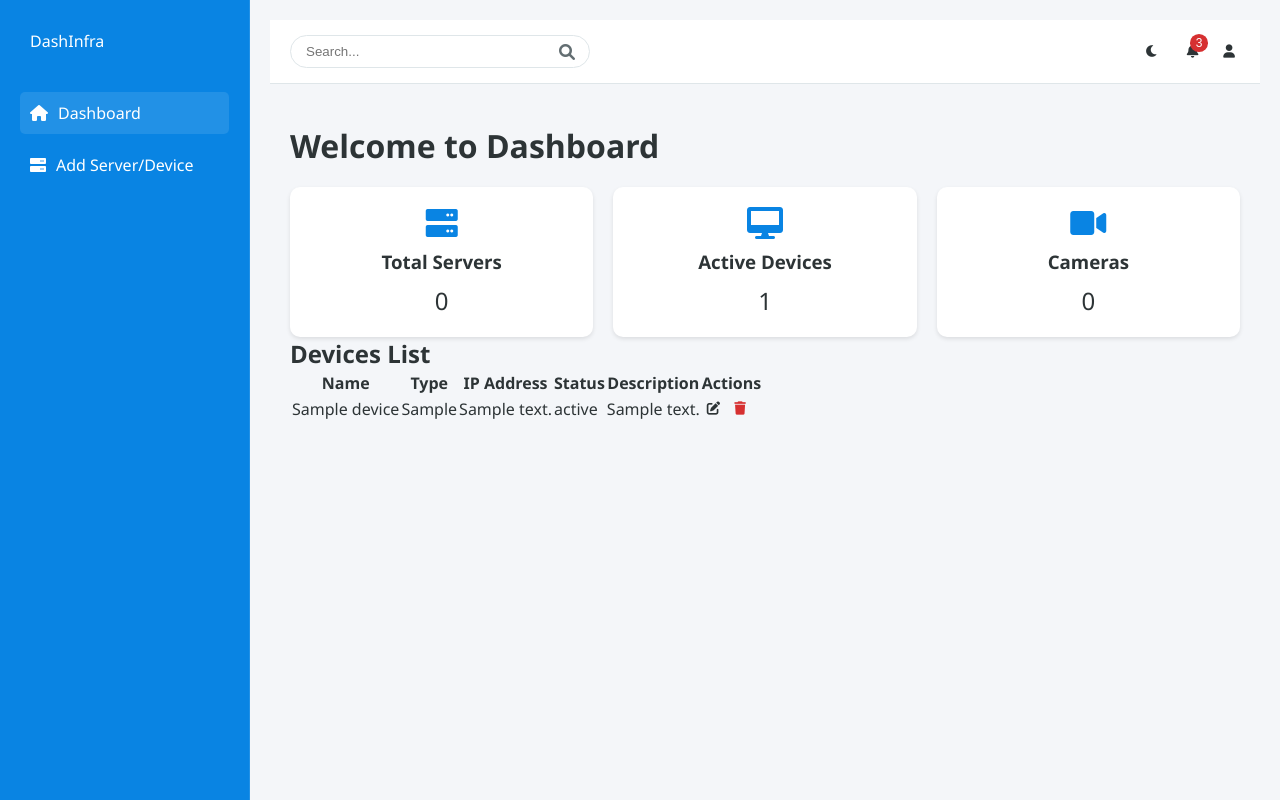
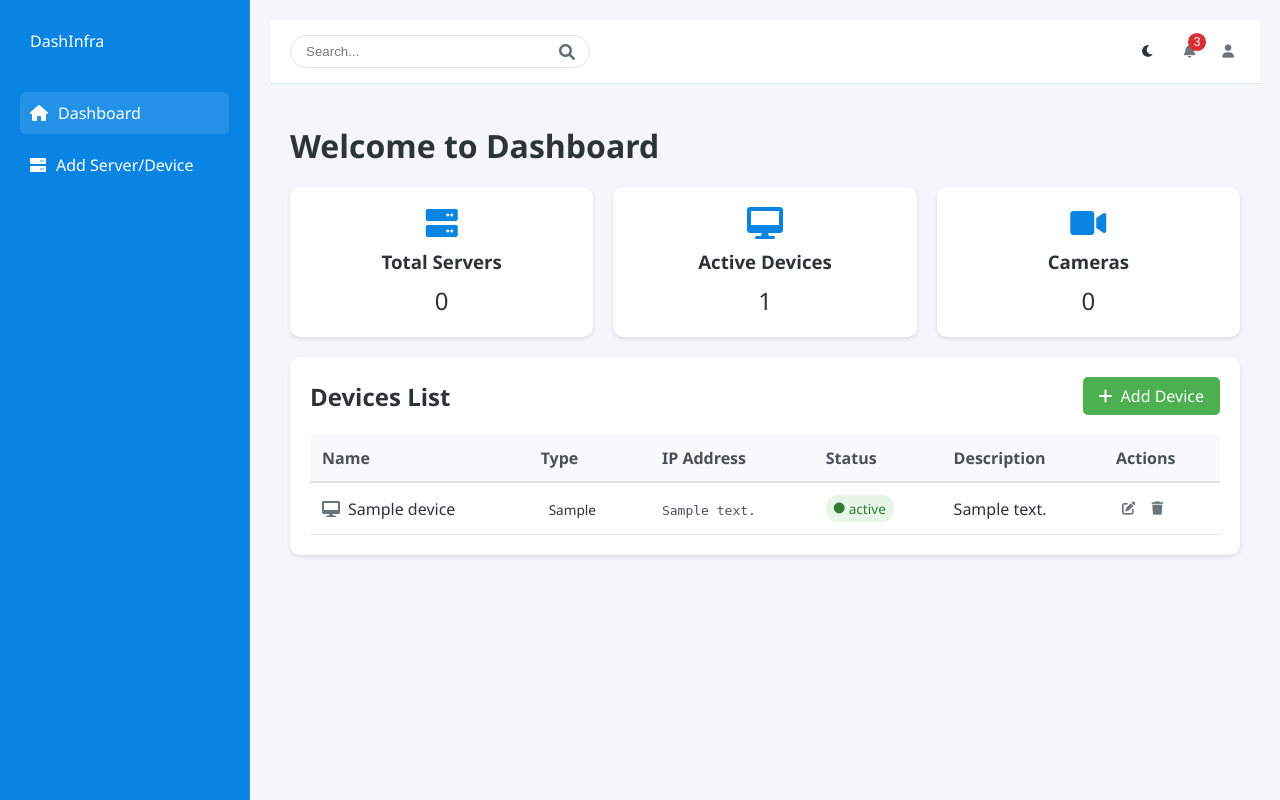
Before and after one commit to wa7med/dashinfra, a Flask app: page / in a window 1280 px wide. Run offline with Flask 3, Linux system fonts and the light colour scheme; a user stored in the database is signed in; tables that the repository leaves empty hold one stand-in row (values such as "Sample post"); some libraries are stand-ins or nearby versions.

Commit message:
enhance the Devices List in the dashboard

```diff
--- a/templates/dashboard.html
+++ b/templates/dashboard.html
@@ -36,9 +36,15 @@
         </div>
     </div>
 
-    <div class="devices-table">
+    <div class="devices-section">
+        <div class="section-header">
             <h2>Devices List</h2>
-        <table>
+            <a href="{{ url_for('add_server') }}" class="add-device-btn">
+                <i class="fas fa-plus"></i> Add Device
+            </a>
+        </div>
+        <div class="devices-table-wrapper">
+            <table class="devices-table">
                 <thead>
                     <tr>
                         <th>Name</th>
@@ -52,16 +58,36 @@
                 <tbody>
                     {% for device in devices %}
                     <tr>
-                    <td>{{ device.name }}</td>
-                    <td>{{ device.device_type }}</td>
-                    <td>{{ device.ip_address }}</td>
-                    <td>{{ device.status }}</td>
-                    <td>{{ device.description }}</td>
+                        <td>
+                            <div class="device-name">
+                                {% if device.device_type == 'server' %}
+                                    <i class="fas fa-server device-icon"></i>
+                                {% elif device.device_type == 'camera' %}
+                                    <i class="fas fa-video device-icon"></i>
+                                {% else %}
+                                    <i class="fas fa-desktop device-icon"></i>
+                                {% endif %}
+                                {{ device.name }}
+                            </div>
+                        </td>
+                        <td><span class="device-type {{ device.device_type }}">{{ device.device_type }}</span></td>
+                        <td><span class="ip-address">{{ device.ip_address }}</span></td>
+                        <td>
+                            <span class="status-badge {{ device.status }}">
+                                <i class="fas fa-circle"></i>
+                                {{ device.status }}
+                            </span>
+                        </td>
+                        <td>
+                            <div class="description-cell">
+                                {{ device.description if device.description else '-' }}
+                            </div>
+                        </td>
                         <td class="actions">
-                        <button class="icon-btn edit-btn" onclick="editDevice('{{ device.id }}')">
+                            <button class="icon-btn edit-btn" onclick="editDevice('{{ device.id }}')" title="Edit">
                                 <i class="fas fa-edit"></i>
                             </button>
-                        <button class="icon-btn delete-btn" onclick="deleteDevice('{{ device.id }}')">
+                            <button class="icon-btn delete-btn" onclick="deleteDevice('{{ device.id }}')" title="Delete">
                                 <i class="fas fa-trash"></i>
                             </button>
                         </td>
@@ -71,6 +97,170 @@
             </table>
         </div>
     </div>
+
+    <style>
+        .devices-section {
+            background: white;
+            border-radius: 10px;
+            box-shadow: 0 2px 4px rgba(0,0,0,0.1);
+            margin: 20px 0;
+            padding: 20px;
+        }
+
+        .section-header {
+            display: flex;
+            justify-content: space-between;
+            align-items: center;
+            margin-bottom: 20px;
+        }
+
+        .add-device-btn {
+            background-color: #4CAF50;
+            color: white;
+            padding: 8px 16px;
+            border-radius: 5px;
+            text-decoration: none;
+            display: flex;
+            align-items: center;
+            gap: 8px;
+            transition: background-color 0.3s;
+        }
+
+        .add-device-btn:hover {
+            background-color: #45a049;
+        }
+
+        .devices-table-wrapper {
+            overflow-x: auto;
+        }
+
+        .devices-table {
+            width: 100%;
+            border-collapse: separate;
+            border-spacing: 0;
+            margin: 0;
+        }
+
+        .devices-table th {
+            background-color: #f8f9fa;
+            padding: 12px;
+            text-align: left;
+            font-weight: 600;
+            color: #495057;
+            border-bottom: 2px solid #dee2e6;
+        }
+
+        .devices-table td {
+            padding: 12px;
+            border-bottom: 1px solid #dee2e6;
+            vertical-align: middle;
+        }
+
+        .devices-table tbody tr:hover {
+            background-color: #f8f9fa;
+        }
+
+        .device-name {
+            display: flex;
+            align-items: center;
+            gap: 8px;
+        }
+
+        .device-icon {
+            color: #6c757d;
+        }
+
+        .device-type {
+            padding: 4px 8px;
+            border-radius: 4px;
+            font-size: 0.85em;
+            font-weight: 500;
+        }
+
+        .device-type.server {
+            background-color: #e3f2fd;
+            color: #1976d2;
+        }
+
+        .device-type.camera {
+            background-color: #fce4ec;
+            color: #c2185b;
+        }
+
+        .device-type.device {
+            background-color: #f3e5f5;
+            color: #7b1fa2;
+        }
+
+        .ip-address {
+            font-family: monospace;
+            color: #495057;
+        }
+
+        .status-badge {
+            display: inline-flex;
+            align-items: center;
+            gap: 4px;
+            padding: 4px 8px;
+            border-radius: 12px;
+            font-size: 0.85em;
+        }
+
+        .status-badge.active {
+            background-color: #e8f5e9;
+            color: #2e7d32;
+        }
+
+        .status-badge.inactive {
+            background-color: #fafafa;
+            color: #616161;
+        }
+
+        .status-badge i {
+            font-size: 0.8em;
+        }
+
+        .description-cell {
+            max-width: 200px;
+            overflow: hidden;
+            text-overflow: ellipsis;
+            white-space: nowrap;
+        }
+
+        .actions {
+            white-space: nowrap;
+        }
+
+        .icon-btn {
+            background: none;
+            border: none;
+            padding: 6px;
+            cursor: pointer;
+            transition: transform 0.2s;
+            color: #6c757d;
+        }
+
+        .icon-btn:hover {
+            transform: scale(1.1);
+        }
+
+        .edit-btn:hover {
+            color: #007bff;
+        }
+
+        .delete-btn:hover {
+            color: #dc3545;
+        }
+
+        @media (max-width: 768px) {
+            .devices-table th:nth-child(4),
+            .devices-table td:nth-child(4),
+            .devices-table th:nth-child(5),
+            .devices-table td:nth-child(5) {
+                display: none;
+            }
+        }
+    </style>
 
     <script>
     function deleteDevice(deviceId) {
@@ -96,4 +286,5 @@ function editDevice(deviceId) {
         window.location.href = `/edit-device/${deviceId}`;
     }
     </script>
+</div>
 {% endblock %}
```
Lines whose indentation alone changed are shown as unchanged.
